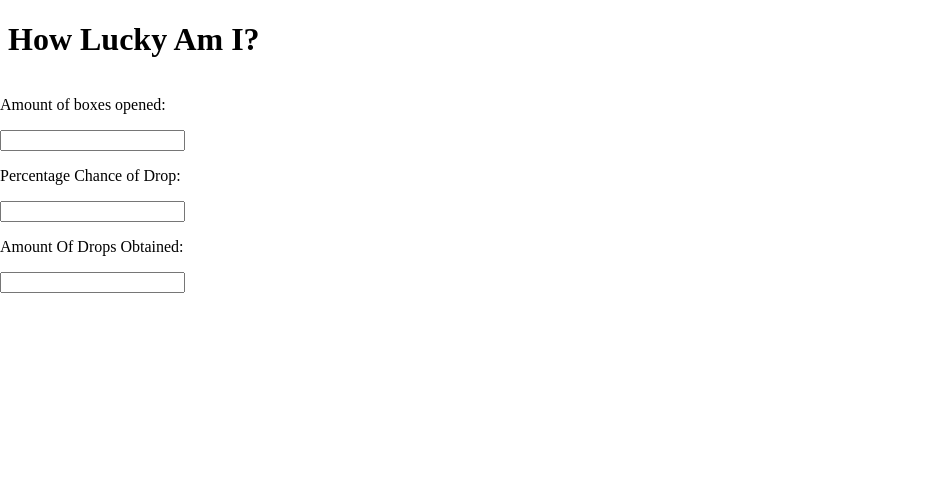
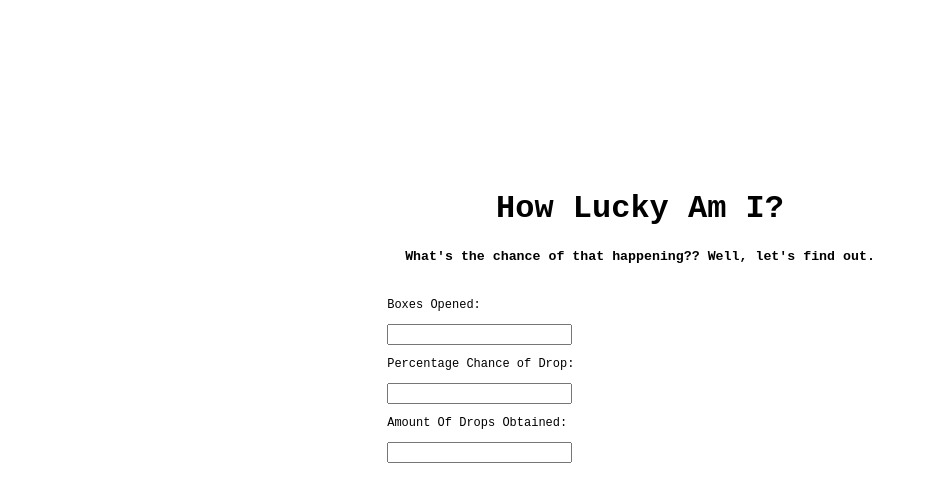
Before and after one commit to FrozenHydrant/how-lucky-am-i, a plain HTML site: page index.html in a window 1280 px wide. Shown: the whole page, without its empty margins (0-935 px from the left). Drawn offline with Linux system fonts and the light colour scheme.

Commit message:
Updated style

```diff
--- a/index.html
+++ b/index.html
@@ -9,19 +9,24 @@
 </head>
 
 <body onload="onLoad()">
-    <div>
+    <div class="container_title">
+        <div class="title">
             <h1>How Lucky Am I?</h1>
+            <h5>What's the chance of that happening?? Well, let's find out.</h5>
         </div>
-    <div class="inputs">
-        <p>Amount of boxes opened:</p>
+    </div>
+    <div class="container_in_out">
+        <div class="in">
+            <p>Boxes Opened:</p>
             <input id="box-count" oninput="generateResult()"></input>
             <p>Percentage Chance of Drop:</p>
             <input id="drop-chance" oninput="generateResult()"></input>
             <p>Amount Of Drops Obtained:</p>
             <input id="drop-count" oninput="generateResult()"></input>
         </div>
-    <div class="outputs">
+        <div class="out">
             <p id="output-message"></p>
+        </div>
     </div>
 </body>
 
--- a/style.css
+++ b/style.css
@@ -1,15 +1,34 @@
-.inputs{
-    height: 50%;
-    width: 20%;
-    position: absolute;
-    top: 10%;
-    left: 0%;
+.in{
+    display: inline-block;
+    margin-left: 30%;
+    max-width: 20%;
+    position: relative;
+    font-family: monospace;
+    font-size: small;
 }
 
-.outputs{
-    height: 50%;
-    width: 25%;
-    position: absolute;
-    top: 10%;
-    left: 20%;
+.out{
+    display: inline-block;
+    margin-left: 10%;
+    max-width: 20%;
+    position: relative;
+    font-family: monospace;
+    font-size: medium;
 }
+
+.container_in_out{
+    height: 35%;
+    position: static;
+}
+
+.title{
+    text-align: center;
+    position: relative;
+    font-family: monospace;
+    font-size: large;
+}
+
+.container_title{
+    margin-top: 15%;
+    position: static;
+}
```
Lines whose indentation alone changed are shown as unchanged.
